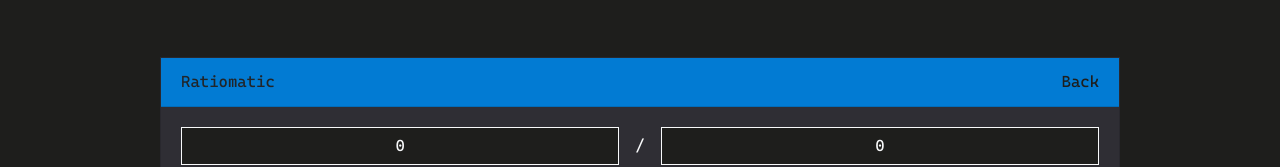
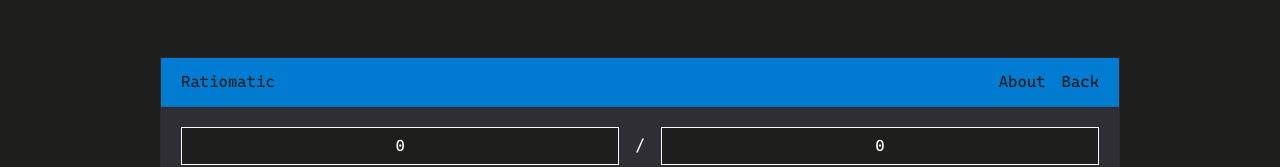
Before and after one commit to christopherwk210/tophers-tools-angular, an Angular app: page /#/math/ratiomatic in a window 1280 px wide. Shown: the part 280-447 px from the top of the page. Built offline with nearby package versions, Linux system fonts and the light colour scheme; what ngx-color-picker would draw is missing.

Commit message:
Added github readme links to each tool component

```diff
--- a/src/app/components/tools/game-maker/color-picker/color-picker.component.html
+++ b/src/app/components/tools/game-maker/color-picker/color-picker.component.html
@@ -1,7 +1,10 @@
 <div class="card bg-secondary">
   <div class="card-header bg-primary no-text d-flex">
     Color Picker
-    <a routerLink="/" class="btn-link text-dark ml-auto">Back</a>
+    <div class="ml-auto">
+      <a href="https://github.com/christopherwk210/tophers-tools/tree/master/src/app/components/tools/game-maker/color-picker" target="_blank" class="btn-link text-dark ml-auto mr-3">About</a>
+      <a routerLink="/" class="btn-link text-dark ml-auto">Back</a>
+    </div>
   </div>
   <div class="card-body bg-secondary">
     <div class="d-block d-md-flex">
--- a/src/app/components/tools/game-maker/gml-javadoc-gen/gml-javadoc-gen.component.html
+++ b/src/app/components/tools/game-maker/gml-javadoc-gen/gml-javadoc-gen.component.html
@@ -1,7 +1,10 @@
 <div class="card bg-secondary">
   <div class="card-header bg-primary no-text d-flex">
     GML JavaDoc Gen
-    <a routerLink="/" class="btn-link text-dark ml-auto">Back</a>
+    <div class="ml-auto">
+      <a href="https://github.com/christopherwk210/tophers-tools/tree/master/src/app/components/tools/game-maker/gml-javadoc-gen" target="_blank" class="btn-link text-dark ml-auto mr-3">About</a>
+      <a routerLink="/" class="btn-link text-dark ml-auto">Back</a>
+    </div>
   </div>
   <div class="card-body bg-secondary">
     <div class="form-group form-check">
--- a/src/app/components/tools/math/ratios/ratios.component.html
+++ b/src/app/components/tools/math/ratios/ratios.component.html
@@ -1,11 +1,15 @@
 <div class="card bg-secondary">
   <div class="card-header bg-primary no-text d-flex">
     Ratiomatic
-    <a routerLink="/" class="btn-link text-dark ml-auto">Back</a>
+    <div class="ml-auto">
+      <a href="https://github.com/christopherwk210/tophers-tools/tree/master/src/app/components/tools/math/ratios" target="_blank" class="btn-link text-dark ml-auto mr-3">About</a>
+      <a routerLink="/" class="btn-link text-dark ml-auto">Back</a>
+    </div>
   </div>
   <div class="card-body bg-secondary text-light" *ngIf="!supportsWebWorkers">
     Your browser doesn't support this tool!
   </div>
+
   <div class="card-body bg-secondary" *ngIf="supportsWebWorkers">
     <div class="d-flex text-light mb-3">
       <input type="text" class="form-control text-light border-light text-center" (keydown.enter)="submit()" [class.bg-dark]="!inputsLocked" [class.bg-secondary]="inputsLocked" [readonly]="inputsLocked" [(ngModel)]="numerator" appClickSelect>
```
